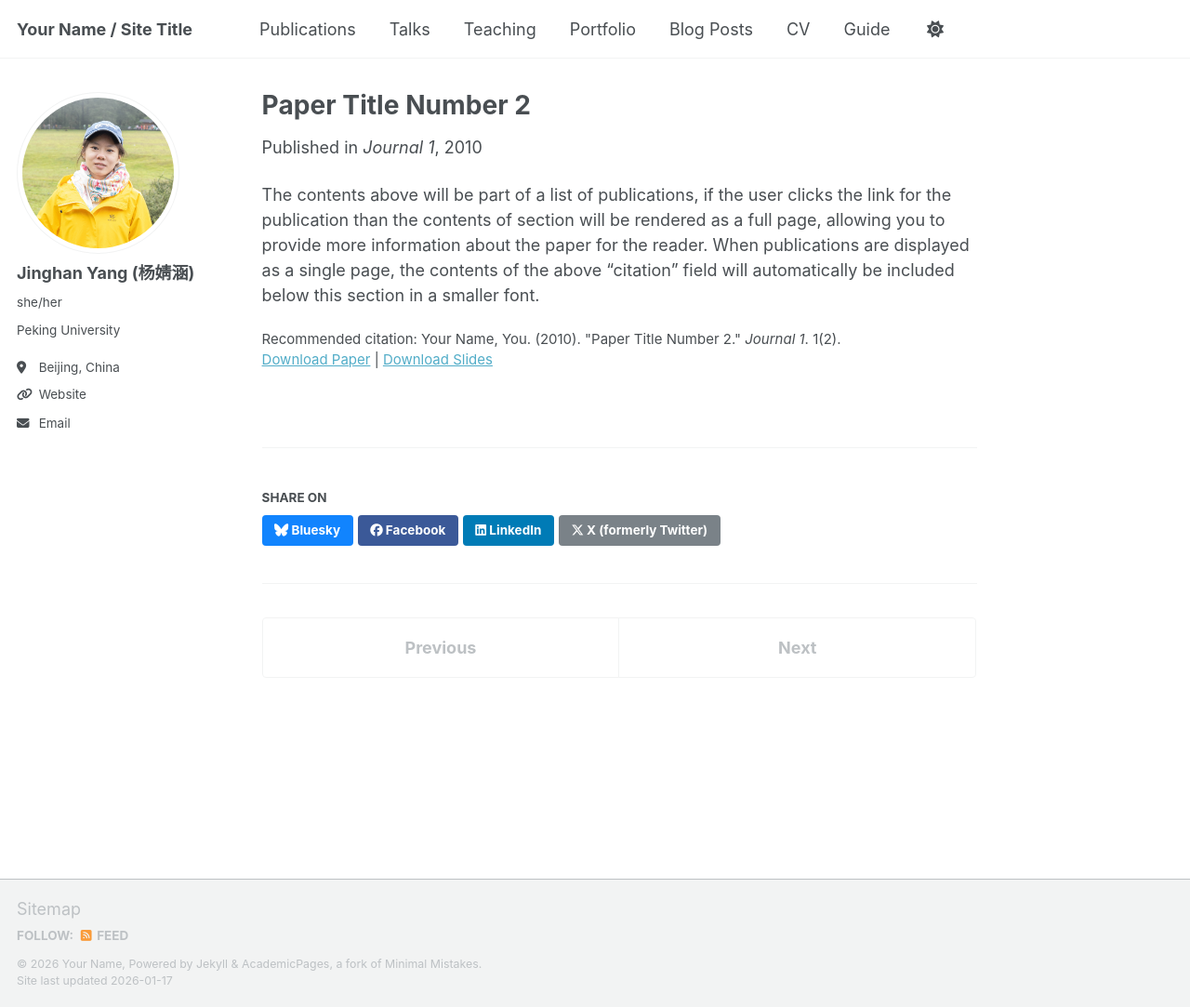
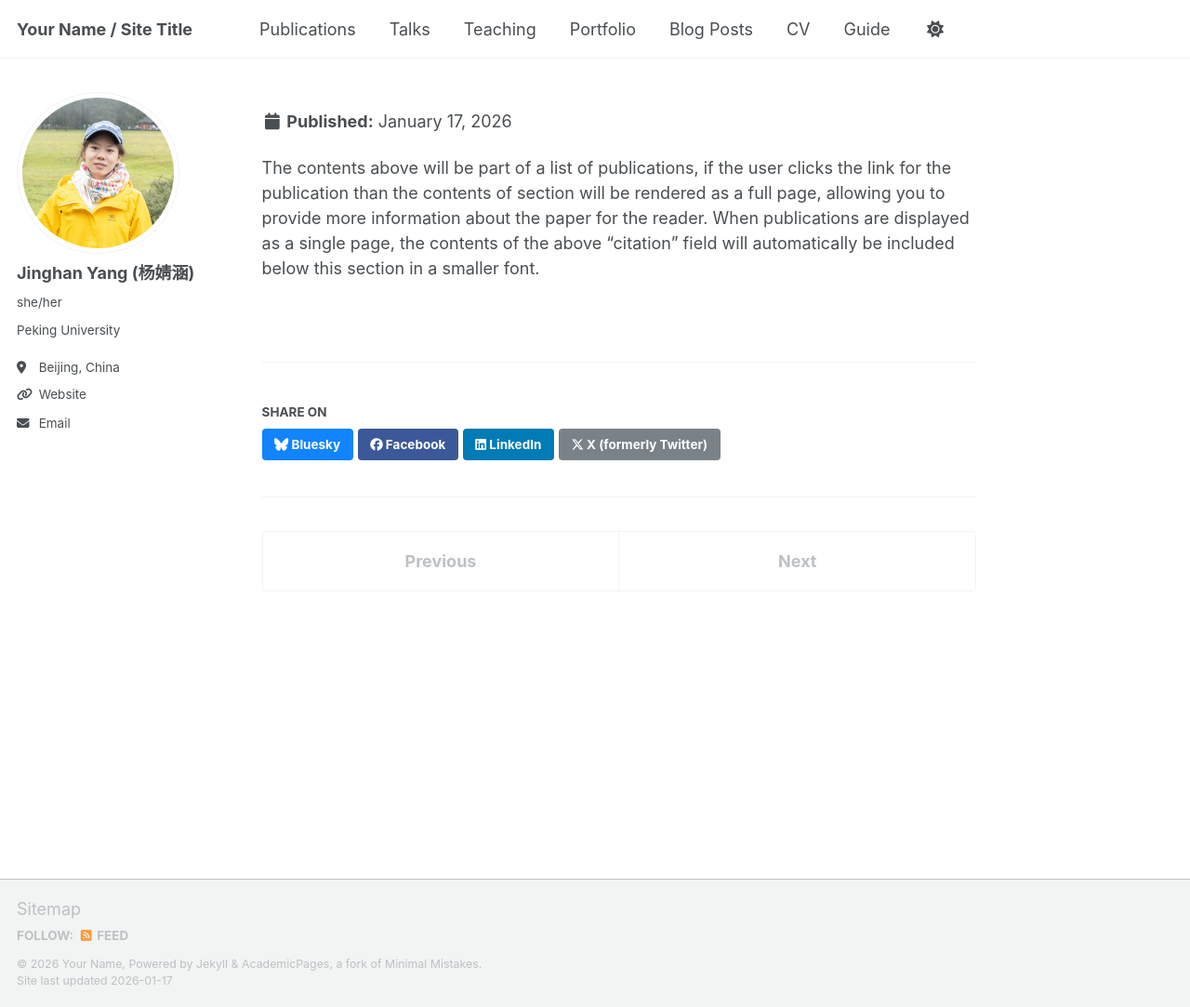
Before and after one commit to JinghanYang127/JinghanYang127.github.io, a Jekyll site: the page built from _publications/2010-10-01-paper-title-number-2.md, in a window 1280 px wide and 1083 px high. Shown: the whole window at 93% size. Built offline with Jekyll 4.4.1, drawn with Linux system fonts in a browser that asks for light colours; a script that is not in the unit is left out.

Commit message:
Update 2010-10-01-paper-title-number-2.md

```diff
--- a/_publications/2010-10-01-paper-title-number-2.md
+++ b/_publications/2010-10-01-paper-title-number-2.md
@@ -1,14 +1,5 @@
 ---
-title: "Paper Title Number 2"
-collection: publications
-category: manuscripts
-permalink: /publication/2010-10-01-paper-title-number-2
-excerpt: 'This paper is about the number 2. The number 3 is left for future work.'
-date: 2010-10-01
-venue: 'Journal 1'
-slidesurl: 'http://academicpages.github.io/files/slides2.pdf'
-paperurl: 'http://academicpages.github.io/files/paper2.pdf'
-citation: 'Your Name, You. (2010). &quot;Paper Title Number 2.&quot; <i>Journal 1</i>. 1(2).'
+She hasn't published a paper yet.
 ---
 
 The contents above will be part of a list of publications, if the user clicks the link for the publication than the contents of section will be rendered as a full page, allowing you to provide more information about the paper for the reader. When publications are displayed as a single page, the contents of the above "citation" field will automatically be included below this section in a smaller font.
```
